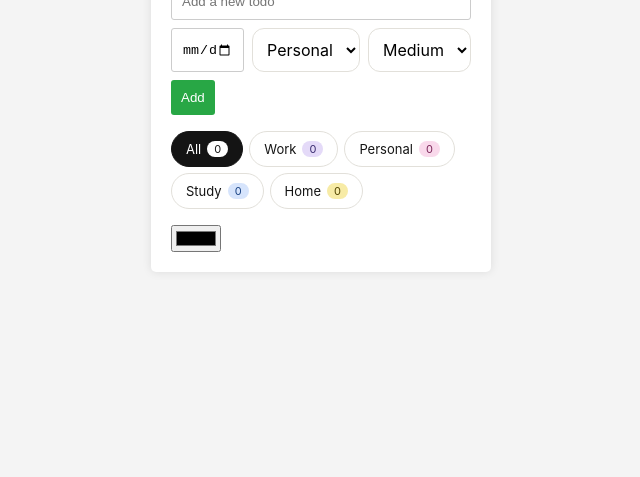
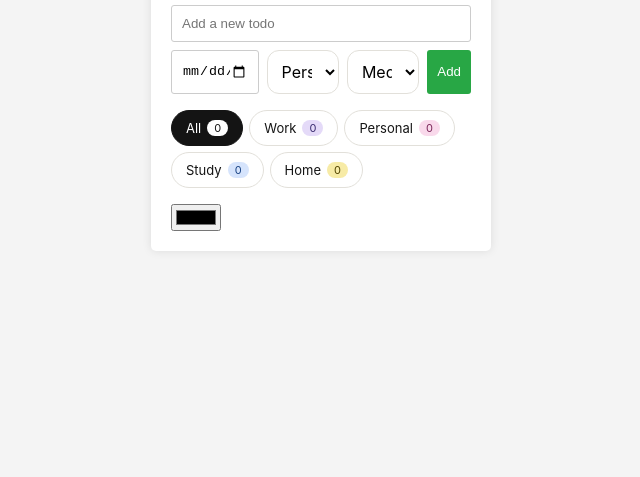
Before and after one commit to valentinarotondaro/todo-app-ts, a website built with Vite: page index.html in a window 1280 px wide. Shown: the part 323-800 px from the top of the page, without its empty margins (319-959 px from the left). Built offline with nearby package versions, Linux system fonts and the light colour scheme.

Commit message:
style(priority): share form space between date and dropdowns

```diff
--- a/src/style.css
+++ b/src/style.css
@@ -239,5 +239,10 @@ h1 {
 
 /* Give the date input a bit more space so the full date is readable */
 .todo-form #due-date-input {
-  flex: 1.4 1 0;
+  flex: 1.3 1 0;
 }
+
+/* Let the dropdowns shrink so the date input keeps its width */
+.todo-form select {
+  min-width: 0;
+}
```
